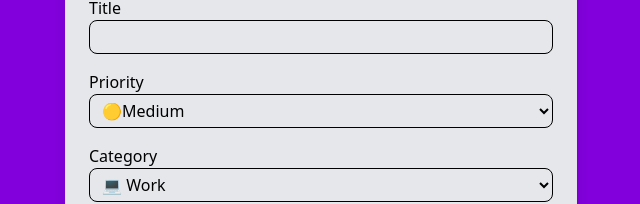
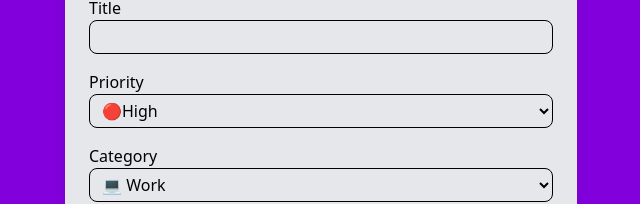
Before and after one commit to DharmBharodiya/BradReact, a React (Vite) app in the folder notes-app/: page / in a window 1280 px wide. Both pictures are taken after a click on the button "Add new note ➕". Shown: the part 184-388 px from the top of the page, without its empty margins (319-959 px from the left). Built offline with nearby package versions, Linux system fonts and the light colour scheme.

Commit message:
REFACTOR: Seperated various input fields of the form into their own components for better reusability.

```diff
--- a/notes-app/src/components/NoteForm.jsx
+++ b/notes-app/src/components/NoteForm.jsx
@@ -1,4 +1,6 @@
 import React, { useState } from 'react'
+import TextInput from './inputs/TextInput';
+import SelectOption from './inputs/SelectOption';
 
 function NoteForm({notes, setNotes}) {
 
@@ -63,7 +65,7 @@ function NoteForm({notes, setNotes}) {
     className='flex justify-center flex-col transition-all duration-300'
     onSubmit={handleSubmit}
     >
-        <div
+        {/* <div
         className='flex flex-col mb-4'
         >
             <label htmlFor='title' className='font-medium'>Title</label>
@@ -74,8 +76,14 @@ function NoteForm({notes, setNotes}) {
             onChange={handleChange}
             className='w-full px-2 py-1 border-1 rounded-lg'
             />
-        </div>
-         <div
+        </div> */}
+        <TextInput
+        label="Title"
+        value={formData.title}
+        handleChange={handleChange}
+        required
+        />
+         {/* <div
         className='flex flex-col mb-4'
         >
             <label htmlFor='priority' className='font-medium'>Priority</label>
@@ -90,9 +98,17 @@ function NoteForm({notes, setNotes}) {
                 <option value="medium">🟡Medium</option>
                 <option value="low">🟢Low</option>
             </select>
-        </div>
+        </div> */}
 
-        <div
+        <SelectOption
+        name="priority"
+        label="Priority"
+        value={formData.priority}
+        handleChange={handleChange}
+        options={["🔴High", "🟡Medium", "🟢Low"]}
+        />
+
+        {/* <div
         className='flex flex-col mb-4'
         >
             <label htmlFor='category' className='font-medium'>Category</label>
@@ -108,7 +124,15 @@ function NoteForm({notes, setNotes}) {
                 <option value="shopping">🛒 Shopping</option>
                 <option value="fun">🧸 Fun</option>
             </select>
-        </div>
+        </div> */}
+
+         <SelectOption
+        name="category"
+        label="Category"
+        value={formData.category}
+        handleChange={handleChange}
+        options={["💻 Work", "🎒 Education", "🛒 Shopping", "🧸 Fun"]}
+        />
 
         <div
         className='flex flex-col mb-4'
--- /dev/null
+++ b/notes-app/src/components/inputs/SelectOption.jsx
@@ -0,0 +1,28 @@
+import React from 'react'
+
+function SelectOption({name, label, handleChange, value, options}) {
+  return (
+     <div
+        className='flex flex-col mb-4'
+        >
+            <label htmlFor='name' className='font-medium'>{label}</label>
+            <select
+            type="text"
+            name={name}
+            value={value}
+            onChange={handleChange}
+            className='w-full px-2 py-1 border-1 rounded-lg'
+            >
+                {options.map((option, index) => (
+                    <option
+                    key={index}
+                    value={option}
+                    >{option}</option>
+                ))}
+            </select>
+        </div>
+
+  )
+}
+
+export default SelectOption
--- /dev/null
+++ b/notes-app/src/components/inputs/TextInput.jsx
@@ -0,0 +1,21 @@
+import React from 'react'
+
+function TextInput({handleChange, label, value, required=false}) {
+  return (
+    <div
+        className='flex flex-col mb-4'
+        >
+            <label htmlFor={label} className='font-medium'>{label}</label>
+            <input
+            type="text"
+            name={label}
+            value={value}
+            onChange={handleChange}
+            className='w-full px-2 py-1 border-1 rounded-lg'
+            required={required}
+            />
+        </div>
+  )
+}
+
+export default TextInput
```
